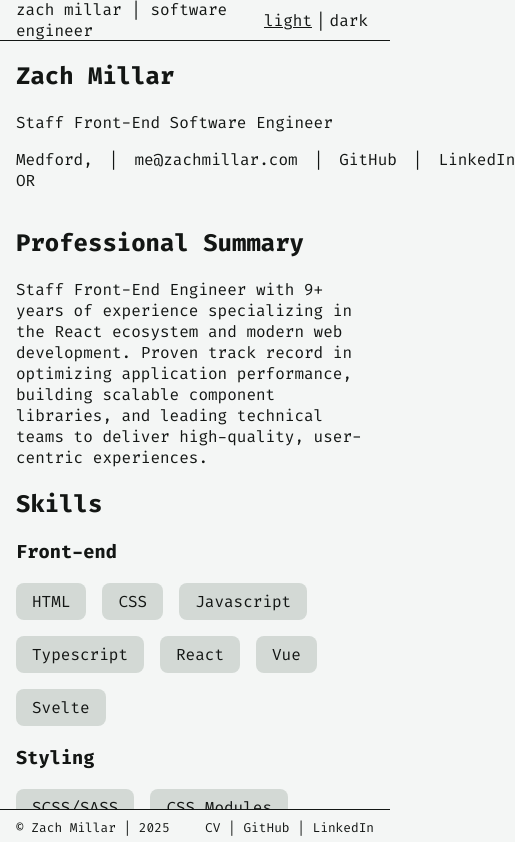
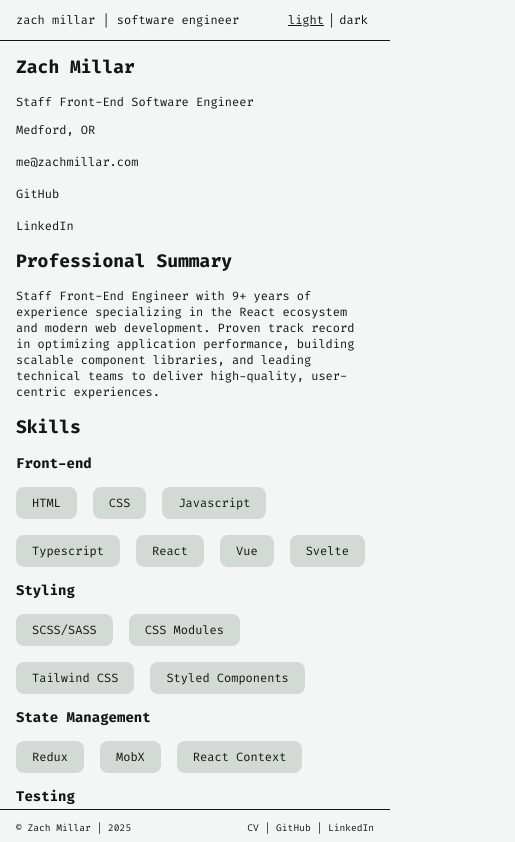
Before and after one commit to z-yeti/zachmillar_com, a React (Vite) app: page /cv in a window 390 px wide. Shown: the top 842 px of the page, 515 px wide, since content can reach past the window. Built offline with nearby package versions, Linux system fonts and the light colour scheme.

Commit message:
chore: some mobile styles

```diff
--- a/src/components/ContactButton/ContactButton.module.css
+++ b/src/components/ContactButton/ContactButton.module.css
@@ -23,11 +23,17 @@
 .contact__modal {
   background: var(--color--background);
   padding: 2rem;
+  width: calc(100% - 5rem);
   max-width: 400px;
-  width: 100%;
   position: relative;
   border-radius: 8px;
   box-shadow: 0 0 20px rgba(0, 0, 0, 0.2);
+}
+
+@media only screen and (max-width: 768px) {
+  .contact__modal {
+    padding: 1rem;
+  }
 }
 
 .contact__modal--close {
@@ -35,7 +41,7 @@
   top: 0.5rem;
   right: 1rem;
   border: none;
-  font-size: 1.5rem;
+  font-size: 1.5em;
   cursor: pointer;
 }
 
@@ -53,7 +59,6 @@
   border-left: none;
   border-right: none;
   border-top: none;
-  font-size: 1rem;
   background: transparent;
 }
 
--- a/src/components/Footer/Footer.module.css
+++ b/src/components/Footer/Footer.module.css
@@ -3,7 +3,7 @@
   justify-content: space-between;
   align-items: center;
   padding: 0 1rem;
-  font-size: 0.8rem;
+  font-size: 0.8em;
   height: 34px;
   border-top: 1px solid;
   position: fixed;
--- a/src/routes/CV/CV.module.css
+++ b/src/routes/CV/CV.module.css
@@ -1,6 +1,19 @@
 .cv__contact {
   display: flex;
   gap: 1rem;
+  @media only screen and (max-width: 768px) {
+    flex-direction: column;
+  }
+}
+
+.cv__contact a:hover {
+  text-decoration: underline;
+}
+
+.cv__contact--pipe {
+  @media only screen and (max-width: 768px) {
+    display: none;
+  }
 }
 
 .cv__skills {
@@ -13,5 +26,4 @@
   background-color: var(--color--primary);
   padding: 0.5rem 1rem;
   border-radius: 0.5rem;
-  font-size: 1rem;
 }
--- a/src/routes/CV/index.tsx
+++ b/src/routes/CV/index.tsx
@@ -6,15 +6,15 @@ export const CV: FC = () => {
     <>
       <section>
         <h1>Zach Millar</h1>
-        <div>Staff Front-End Software Engineer</div>
+        <p>Staff Front-End Software Engineer</p>
         <div className={styles["cv__contact"]}>
-          <p>Medford, OR</p>
-          <p>|</p>
-          <p>
+          <span>Medford, OR</span>
+          <span className={styles["cv__contact--pipe"]}>|</span>
+          <span>
             <a href="mailto:me@zachmillar.com">me@zachmillar.com</a>
-          </p>
-          <p>|</p>
-          <p>
+          </span>
+          <span className={styles["cv__contact--pipe"]}>|</span>
+          <span>
             <a
               href="https://github.com/z-yeti"
               target="_blank"
@@ -22,9 +22,9 @@ export const CV: FC = () => {
             >
               GitHub
             </a>
-          </p>
-          <p>|</p>
-          <p>
+          </span>
+          <span className={styles["cv__contact--pipe"]}>|</span>
+          <span>
             <a
               href="https://www.linkedin.com/in/zach-millar/"
               target="_blank"
@@ -32,7 +32,7 @@ export const CV: FC = () => {
             >
               LinkedIn
             </a>
-          </p>
+          </span>
         </div>
       </section>
 
--- a/src/styles/index.css
+++ b/src/styles/index.css
@@ -26,6 +26,16 @@ textarea {
   font-size: 16px;
 }
 
+@media only screen and (max-width: 768px) {
+  body,
+  button,
+  input,
+  select,
+  textarea {
+    font-size: 12px;
+  }
+}
+
 a,
 button {
   color: var(--color--text);
```
